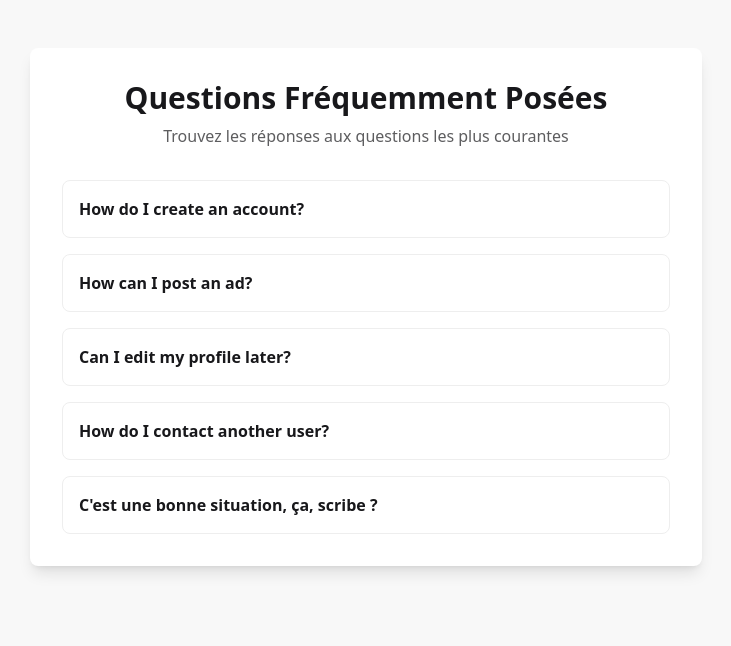
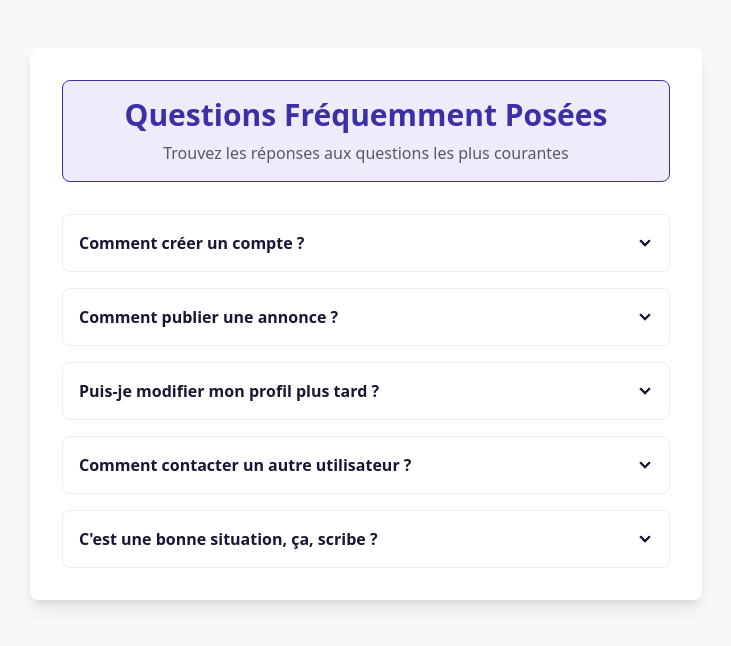
Before and after one commit to roxane-sarpi/U-Need, a React (Vite) app in the folder frontend/: page / in a window 1280 px wide. Shown: the top 646 px of the page, without its empty margins (274-1005 px from the left). Built offline with nearby package versions, Linux system fonts and the light colour scheme.

Commit message:
May 15th

```diff
--- a/frontend/src/App.jsx
+++ b/frontend/src/App.jsx
@@ -1,6 +1,6 @@
 // import './App.css'
 import './index.css'
-import FAQ from './pages/FAQ'
+import FAQ from './pages/FAQ.jsx';
 
 function App() {
   return (
--- a/frontend/src/pages/FAQ.jsx
+++ b/frontend/src/pages/FAQ.jsx
@@ -1,23 +1,23 @@
 const faqs = [
   {
-    question: "How do I create an account?",
+    question: "Comment créer un compte ?",
     answer:
-      "Click the \"Sign Up\" button in the top right corner and follow the registration process.",
+      "Cliquez sur le bouton \"Inscription\" dans le coin supérieur droit et suivez le processus de création de compte.",
   },
   {
-    question: "How can I post an ad?",
+    question: "Comment publier une annonce ?",
     answer:
-      "Go to the ads section, choose 'Create new ad', fill in the details and submit your listing.",
+      "Allez à la section annonces, choisissez 'Créer une nouvelle annonce', remplissez les détails et soumettez votre liste.",
   },
   {
-    question: "Can I edit my profile later?",
+    question: "Puis-je modifier mon profil plus tard ?",
     answer:
-      "Yes, open your profile page and select 'Edit Profile' to update your information at any time.",
+      "Oui, ouvrez votre page de profil et sélectionnez 'Modifier le profil' pour mettre à jour vos informations à tout moment.",
   },
   {
-    question: "How do I contact another user?",
+    question: "Comment contacter un autre utilisateur ?",
     answer:
-      "Use the messaging feature on the ad detail page to send a private message to the seller.",
+      "Utilisez la fonction de messagerie sur la page de détail de l'annonce pour envoyer un message privé au vendeur.",
   },
   {
     question: "C'est une bonne situation, ça, scribe ?",
@@ -26,11 +26,40 @@ const faqs = [
   },
 ];
 
+import { useState } from 'react';
+
 function FAQItem({ question, answer }) {
+  const [isOpen, setIsOpen] = useState(false);
+
   return (
-    <div tabIndex={0} className="collapse bg-base-100 border-base-300 border">
-      <div className="collapse-title font-semibold">{question}</div>
-      <div className="collapse-content text-sm">{answer}</div>
+    <div
+      tabIndex={0}
+      className={`collapse collapse-arrow border transition-all duration-300 ${
+        isOpen ? 'bg-primary-soft border-primary-dark' : 'bg-base-100 border-base-300'
+      }`}
+      onClick={() => setIsOpen(!isOpen)}
+      onKeyDown={(e) => {
+        if (e.key === "Enter" || e.key === " ") {
+          setIsOpen(!isOpen);
+        }
+      }}
+    >
+      {/* Question */}
+      <div className="collapse-title font-semibold text-ink">
+        {question}
+      </div>
+
+      {/* Réponse (le fond mauve n'apparaît QUE si ouvert) */}
+      <div className="collapse-content">
+        <div
+          className="p-4 rounded-b-lg text-sm text-ink"
+          style={{
+            backgroundColor: isOpen ? 'var(--color-primary-soft)' : 'transparent',
+          }}
+        >
+          {answer}
+        </div>
+      </div>
     </div>
   );
 }
@@ -40,10 +69,23 @@ export default function FAQ() {
     <div className="min-h-screen bg-base-200 py-12 px-4">
       <div className="max-w-2xl mx-auto">
         <div className="bg-base-100 rounded-lg shadow-lg p-8">
-          <h1 className="text-3xl font-bold text-center mb-2">Questions Fréquemment Posées</h1>
-          <p className="text-center text-base-content/70 mb-8">Trouvez les réponses aux questions les plus courantes</p>
-
-          <div className="space-y-4">
+          {/* Titre avec fond bleu foncé terne */}
+          <div
+            className="mb-8 p-4 rounded-lg"
+            style={{
+              backgroundColor: "var(--color-primary-soft)", // Fond bleu très clair
+              border: "1px solid var(--color-primary-dark)", // Bordure bleu foncé
+              borderRadius: "0.5rem",
+            }}
+          >
+            <h1 className="text-3xl font-bold text-center mb-2" style={{ color: "var(--color-primary-dark)" }}>
+              Questions Fréquemment Posées
+            </h1>
+            <p className="text-center" style={{ color: "var(--color-ink)", opacity: 0.7 }}>
+              Trouvez les réponses aux questions les plus courantes
+            </p>
+          </div>
+                    <div className="space-y-4">
             {faqs.map((item, index) => (
               <FAQItem key={index} question={item.question} answer={item.answer} />
             ))}
```
